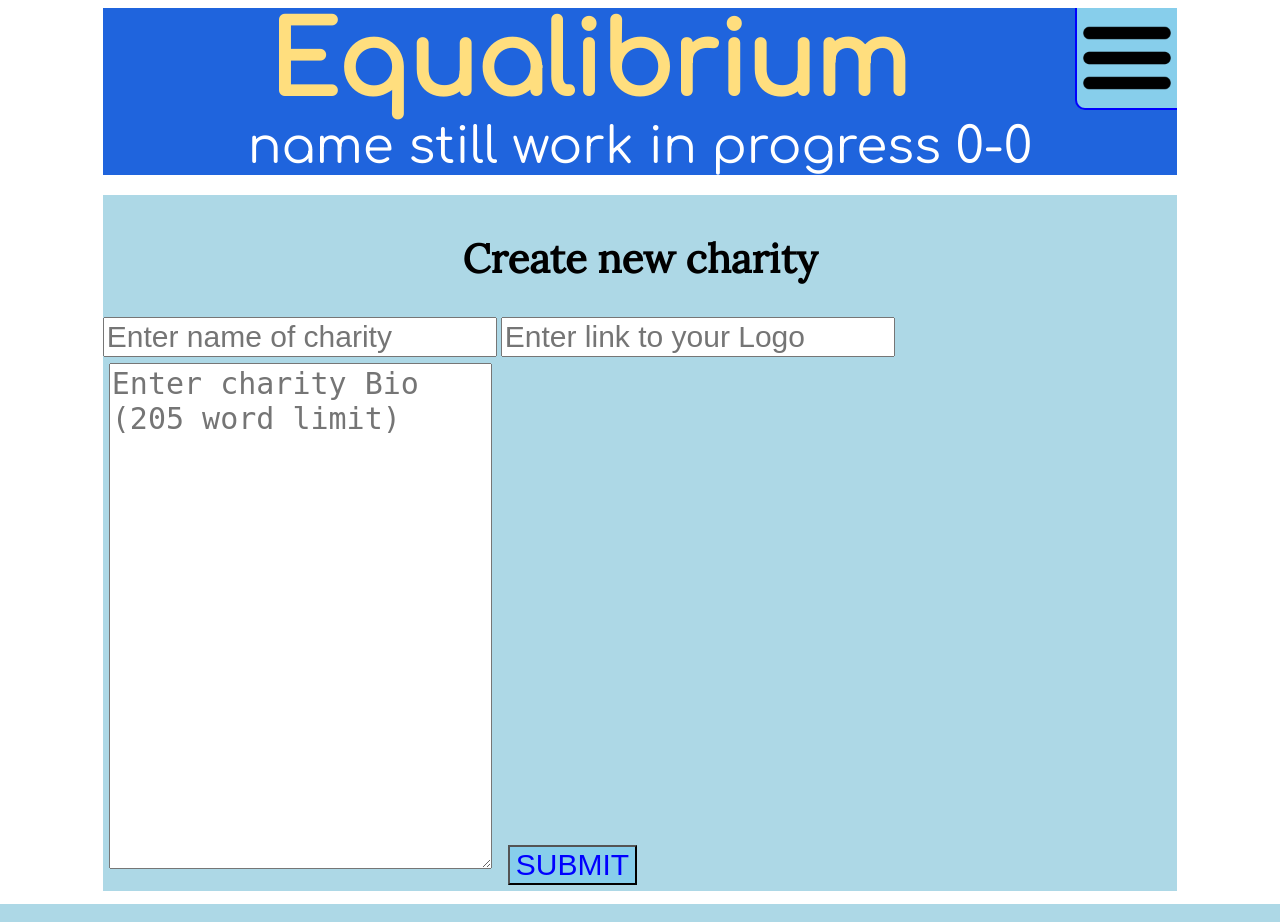
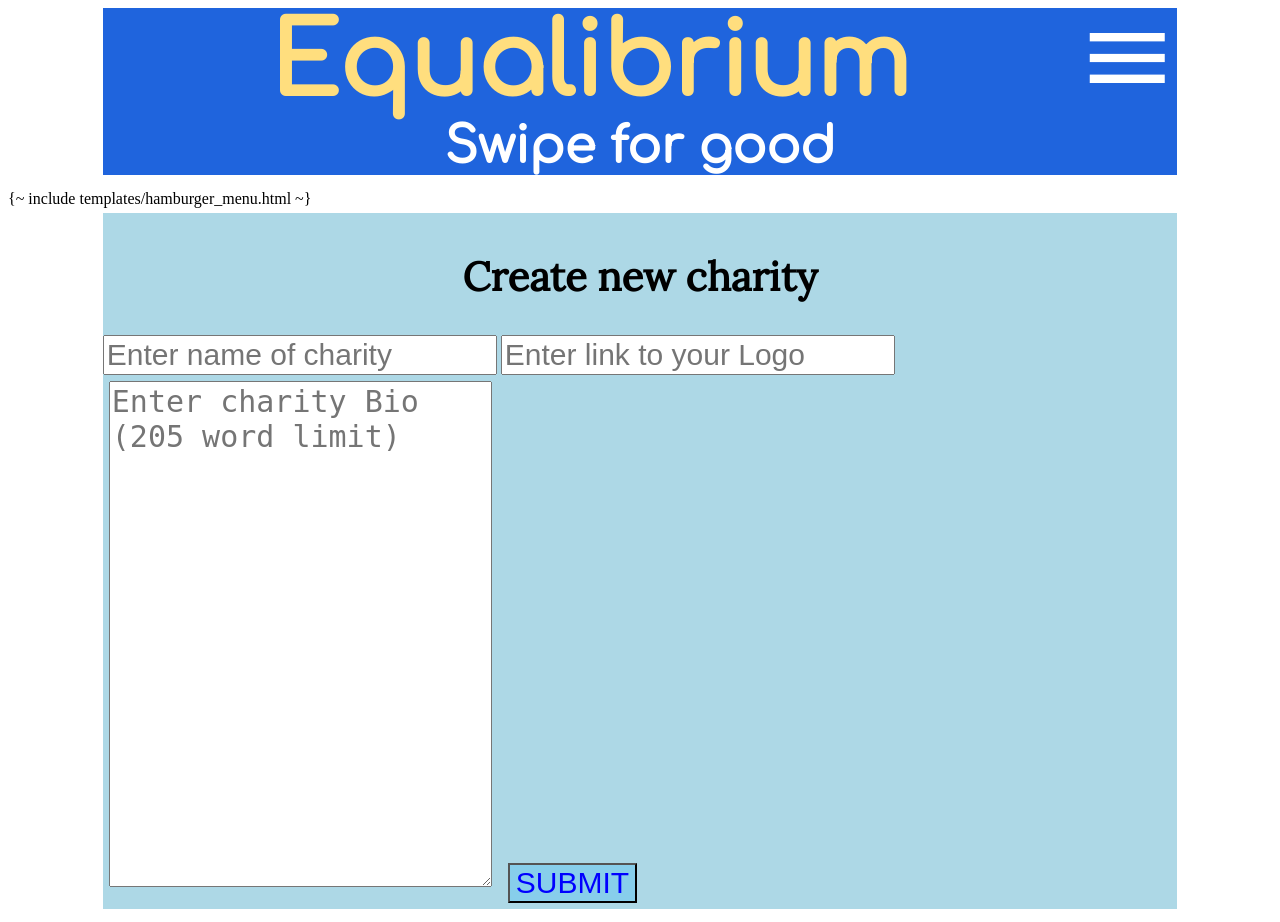
Before and after one commit to ncss/projects-2018-2, a Python web app: template templates/create_charity_profile.html in a window 1280 px wide. Run offline with Jinja, Linux system fonts and the light colour scheme; the template is opened without the code that fills it, so the values that code supplies are empty.

Commit message:
Fixed hamburger (on all pages)
Also changed hamburger colour

```diff
--- a/static/main.css
+++ b/static/main.css
@@ -105,6 +105,7 @@ a {
     font-size: 100px !important;
     float: right !important;
 		background : #1F64DD;
+		color:white;
 }
 
 
--- a/templates/create_charity_profile.html
+++ b/templates/create_charity_profile.html
@@ -5,12 +5,19 @@
 <title>Home</title>
 <link href="/static/main.css" rel="stylesheet">
 <link href="https://fonts.googleapis.com/css?family=Comfortaa|Lora|Montserrat" rel="stylesheet">
+<link href="https://fonts.googleapis.com/icon?family=Material+Icons"
+      rel="stylesheet">
 </head>
 <body>
-<header>
-<h1>Equalibrium<a><img src="/static/images/HAM.png" class="hamburger"></a></h1>
-<p class="white">name still work in progress 0-0</p>
-</header>
+  <header>
+    <div class="row">
+      <h1 class="chinder-title">Equalibrium</h1>
+      <a class="main-menu" href="#nav-menu-items"><i class="material-icons">menu</i> </a>
+    </div>
+    <h3 class="white">Swipe for good</h3>
+  </header>
+
+  {~ include templates/hamburger_menu.html ~}
 <section>
 <h2>Create new charity</h2>
 <form action="/post_create_profile" method = "POST">
```
Also changed, not shown: templates/about.html (+10 -6 lines), templates/charity.html (+8 -3 lines), templates/feed.html (+8 -6 lines), templates/index.html (line endings or trailing spaces).
